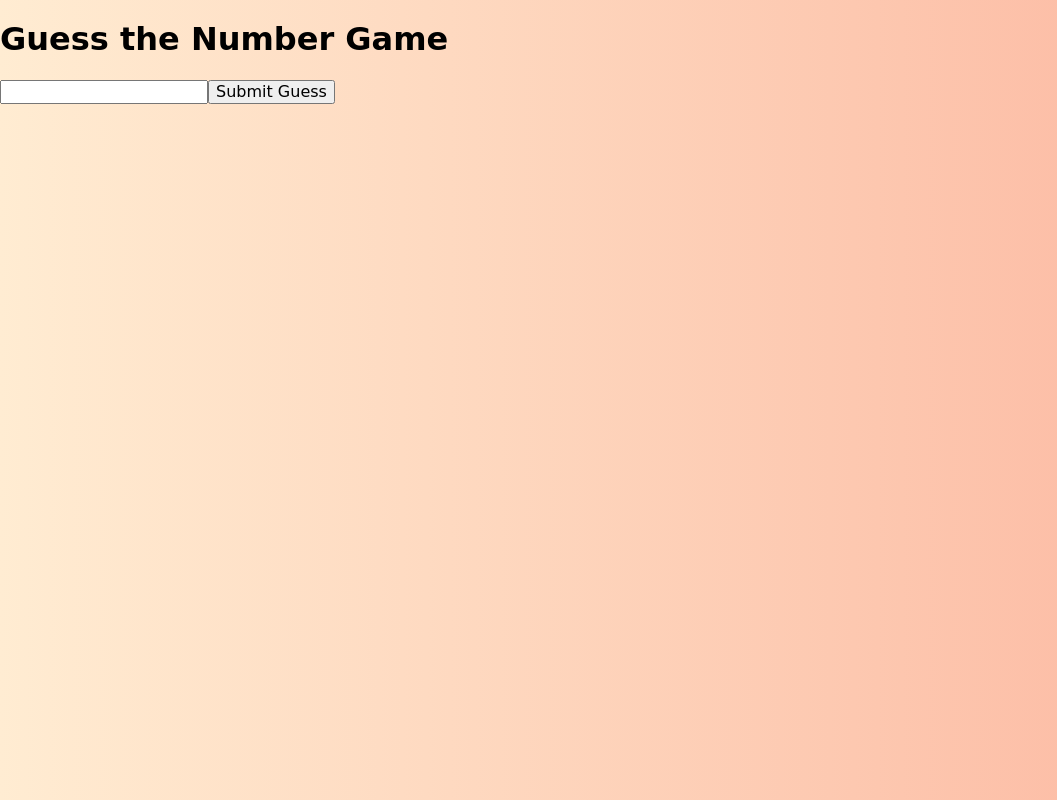
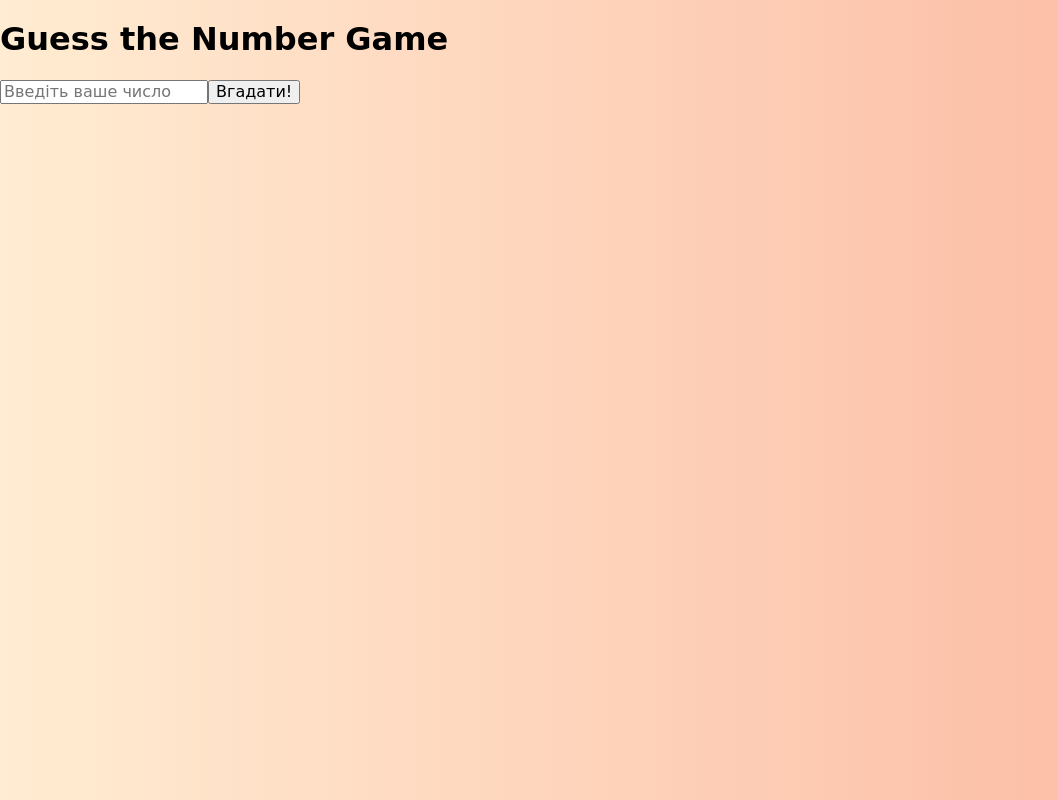
Before and after one commit to aitmil/guess-the-number-game, a React (Vite) app in the folder frontend/: page / in a window 1280 px wide. Shown: the whole page, without its empty margins (0-1057 px from the left). Built offline with nearby package versions, Linux system fonts and the light colour scheme; no server answers.

Commit message:
add classes

```diff
--- a/frontend/src/components/Game/Game.tsx
+++ b/frontend/src/components/Game/Game.tsx
@@ -1,5 +1,6 @@
 import React, { useState, useEffect } from 'react';
 import { startGame, submitGuess } from '../../api/numbers-api';
+import css from './Game.module.css';
 
 type GameState = {
   guess: number | string;
@@ -28,7 +29,7 @@ export const Game: React.FC = () => {
   const handleSubmit = async () => {
     try {
       const result = await submitGuess(Number(gameState.guess));
-      setGameState({ ...gameState, result });
+      setGameState({ guess: '', result });
     } catch {
       console.error('Failed to submit the guess');
     }
@@ -39,10 +40,17 @@ export const Game: React.FC = () => {
   };
 
   return (
-    <div>
-      <input type="number" value={gameState.guess} onChange={handleChange} />
-      <button onClick={handleSubmit}>Submit Guess</button>
-      <div>{gameState.result}</div>
+    <div className={css.gameContainer}>
+      <input
+        className={css.guessInput}
+        value={gameState.guess}
+        onChange={handleChange}
+        placeholder="Введіть ваше число"
+      />
+      <button type="submit" className={css.submitButton} onClick={handleSubmit}>
+        Вгадати!
+      </button>
+      <div className={css.result}>{gameState.result}</div>
     </div>
   );
 };
```
